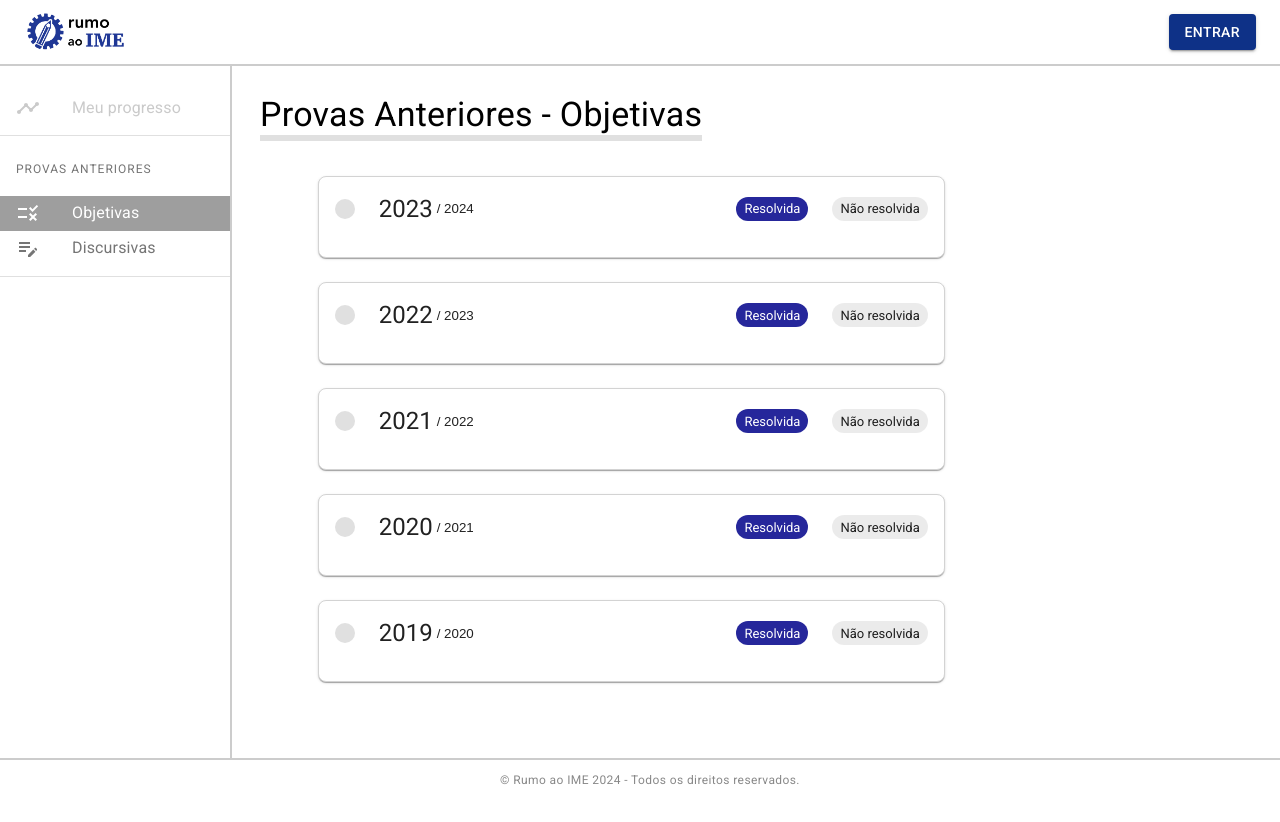
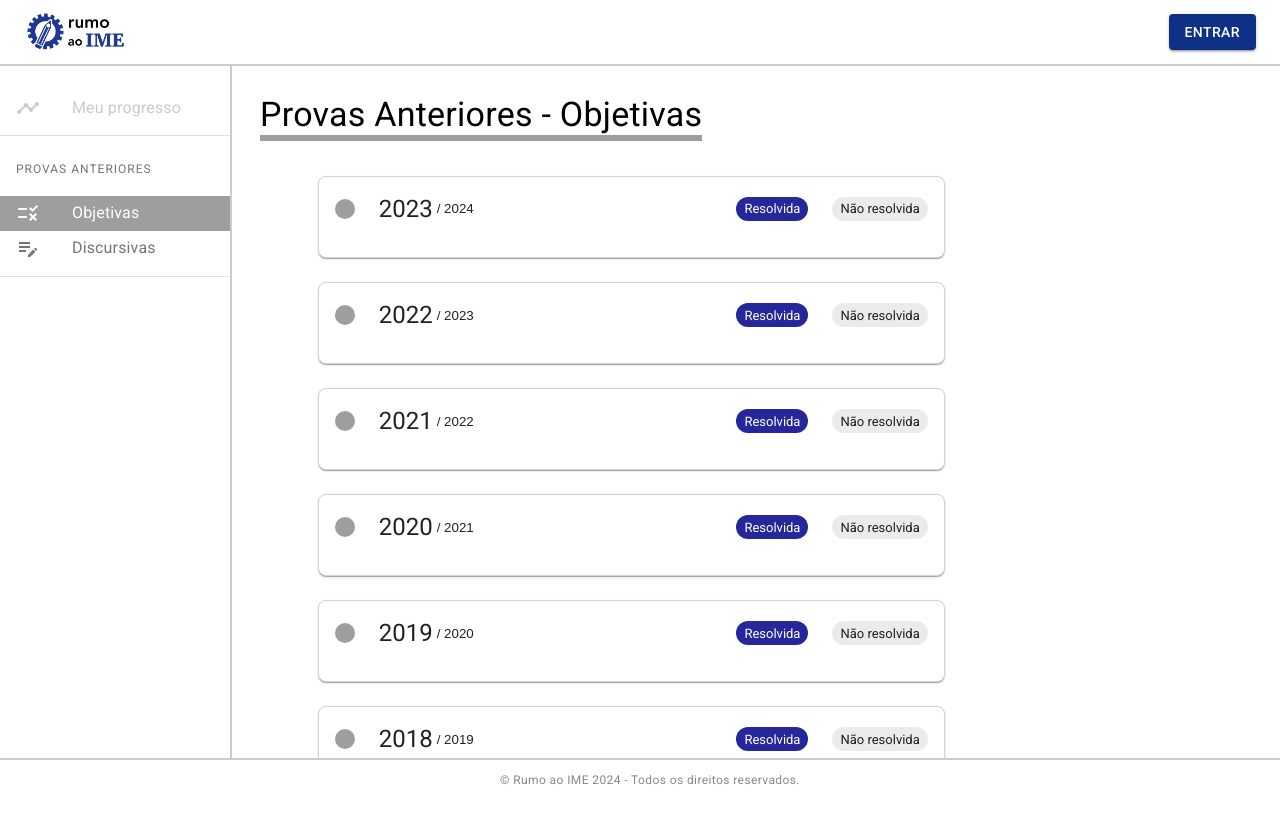
Before and after one commit to ajstourinho/rumoaoime, a React (Create React App) app in the folder frontend/: page /provas-anteriores/objetivas in a window 1280 px wide. Shown: the top 822 px of the page. Built offline with nearby package versions, Linux system fonts and the light colour scheme; what mathjax3-react would draw is missing.

Commit message:
Change underline color

```diff
--- a/frontend/src/pages/provasAnteriores/ProvasAnterioresObjetivas.jsx
+++ b/frontend/src/pages/provasAnteriores/ProvasAnterioresObjetivas.jsx
@@ -8,19 +8,19 @@ import PageTemplate from '../../components/PageTemplate/PageTemplate';
 const ProvasAnterioresObjetivas = () => {
   const theme = useTheme();
 
-  const years = [2023, 2022, 2021, 2020, 2019]
+  const years = [2023, 2022, 2021, 2020, 2019, 2018, 2017, 2016]
 
   return (
     <>
       <PageTemplate
         pageTitle="Provas Anteriores - Objetivas"
-        underlineColor={theme.palette.rumoaoimeCustomColors.lightGrey}
+        underlineColor={theme.palette.rumoaoimeCustomColors.darkGrey}
       >
         <ButtonCardsContainer>
           {years.map((year, idx) => (
             <ButtonCard
               key={idx}
-              circleColor={theme.palette.rumoaoimeCustomColors.lightGrey}
+              circleColor={theme.palette.rumoaoimeCustomColors.darkGrey}
               title={year}
               subtitle={`/ ${year + 1}`}
               content=""
```
